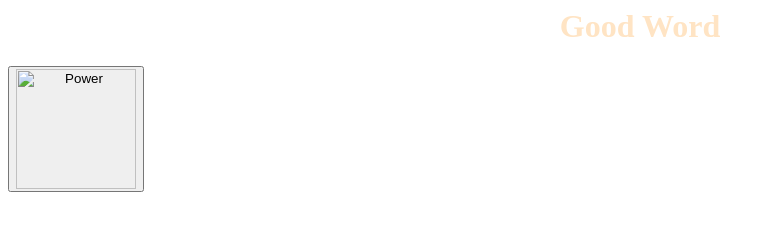
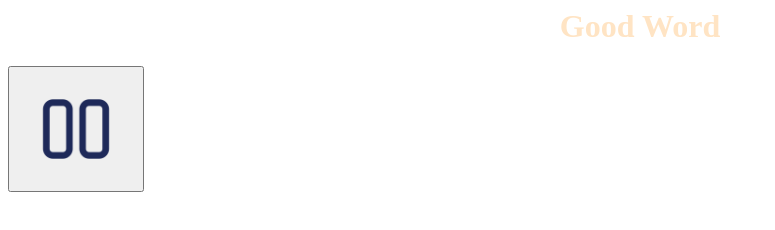
Before and after one commit to chesterrc/OSU_GoogleHackathon, a browser extension: page nlp.html in a window 1280 px wide. Shown: the whole page, without its empty margins (0-775 px from the left). Drawn offline with Linux system fonts and the light colour scheme.

Commit message:
Update nlp.html
destination fixed for images

```diff
--- a/nlp.html
+++ b/nlp.html
@@ -5,7 +5,7 @@
     <body>
         <h1 id="title">Good Word</h1>
         <button id="press-button" back>
-            <img src="pause.png" alt="Power" width="120" height="120">
+            <img src="images/pause.png" alt="Power" width="120" height="120">
 
 
         </button>
```
